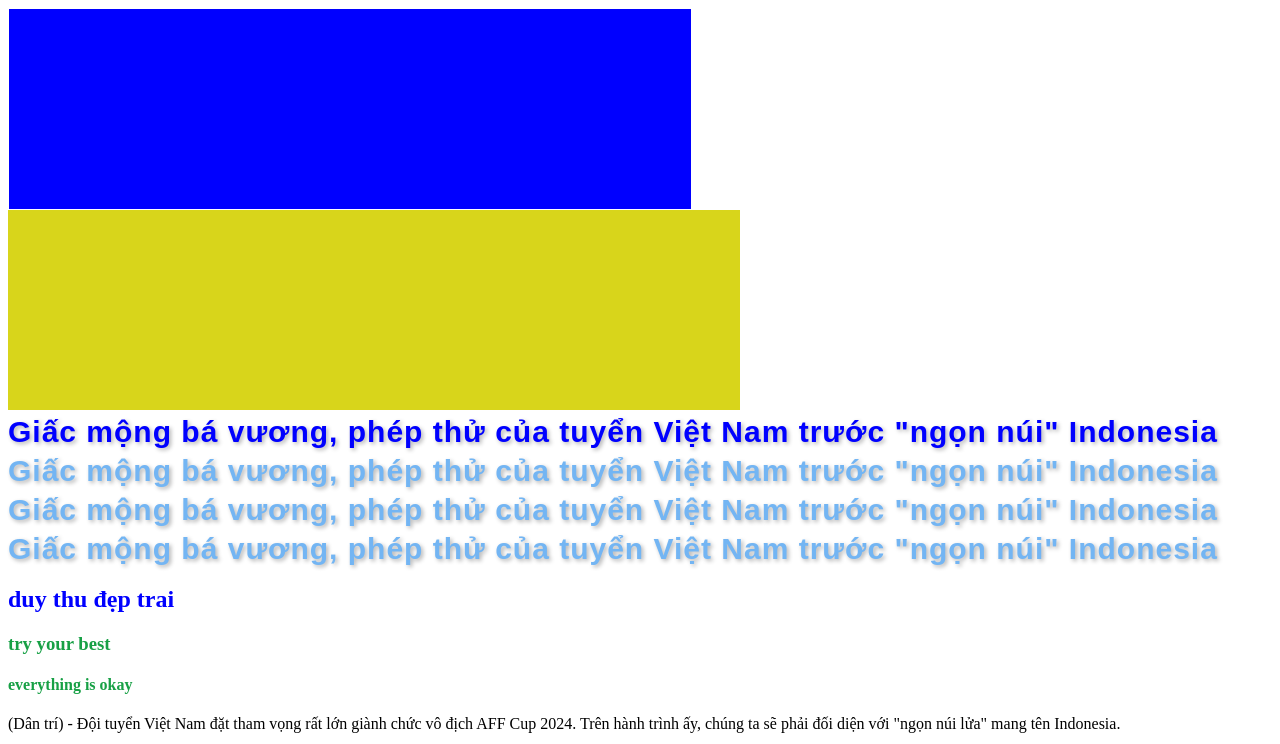
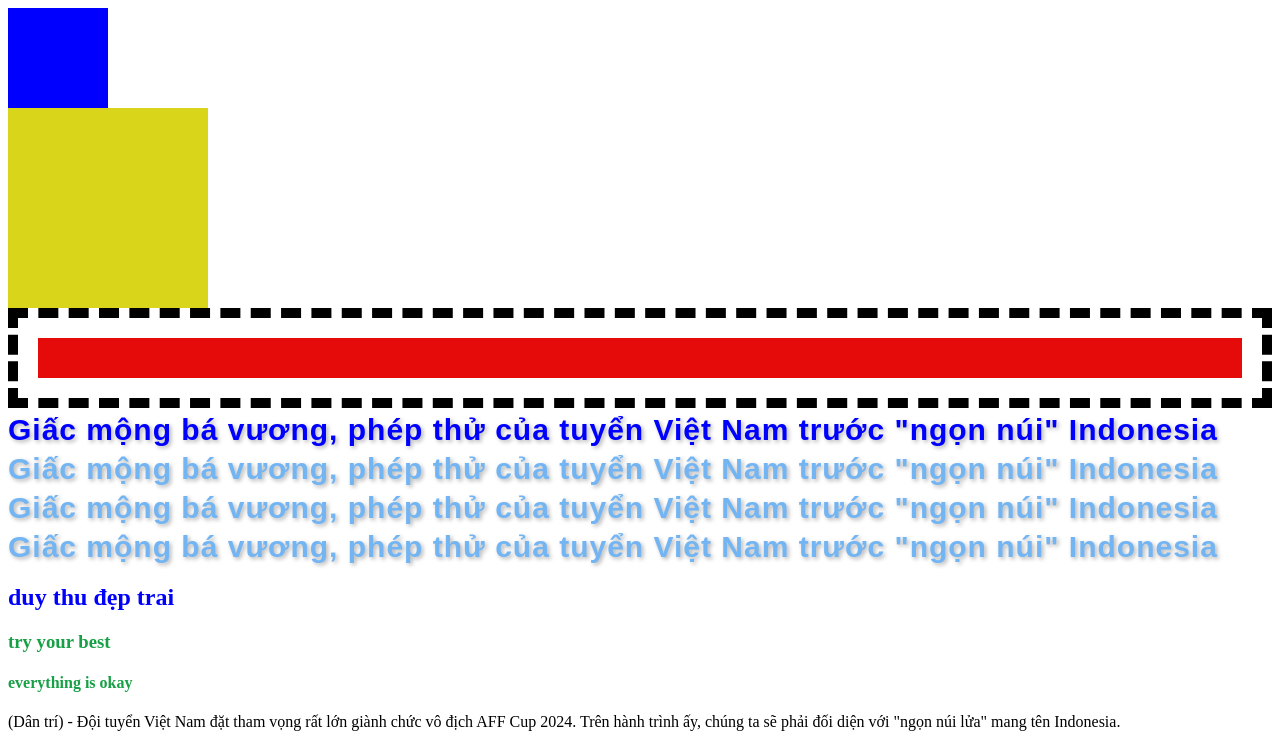
Before and after one commit to thu5554/f8-shop, a plain HTML site: page index.html in a window 1280 px wide. Shown: the top 744 px of the page. Drawn offline with Linux system fonts and the light colour scheme; grey boxes are pictures that could not be loaded.

Commit message:
today i just learn and change this code

```diff
--- a/index.html
+++ b/index.html
@@ -20,10 +20,10 @@
     <!-- (charset hỗ trợ hiển thị tiếng việt) -->
     <style>
       .box1 {
-        width: 50%;
+        width: 100px;
         height: 100px;
         background-color: blue;
-        padding-top: 50px;
+        /* /* padding-top: 50px;
         padding-top: 50px;
         padding-left: 50px;
         padding-bottom: 50px;
@@ -31,9 +31,10 @@
         border-width: 1px;
         border-right-width: 10px;
         border-color: rgb(255, 255, 255);
+        box-sizing: border-box; */
       }
       .box2 {
-        width: 50%;
+        width: 100px;
         height: 100px;
         background-color: rgb(216, 213, 27);
         padding-top: 50px;
@@ -41,6 +42,20 @@
         padding-bottom: 50px;
         padding-right: 50px;
         /* pading là đệm thêm khung vào */
+        /* /* margin-top: 50px;
+        margin-bottom: 50px;
+        margin-left: 50px; */
+        /* margin là tạo khoảng cách cho các box */
+      }
+      .header {
+        width: 100%;
+        height: 100px;
+        background-color: rgb(230, 11, 11);
+        padding: 20px;
+        box-sizing: border-box;
+        border: 10px dashed;
+        background-clip: content-box;
+        /* background-clip: padding-box; */
       }
     </style>
   </head>
@@ -51,6 +66,7 @@
     </h1> -->
     <div class="box1"></div>
     <div class="box2"></div>
+    <div class="header"></div>
 
     <h1 id="firt-1">
       Giấc mộng bá vương, phép thử của tuyển Việt Nam trước "ngọn núi" Indonesia
```
